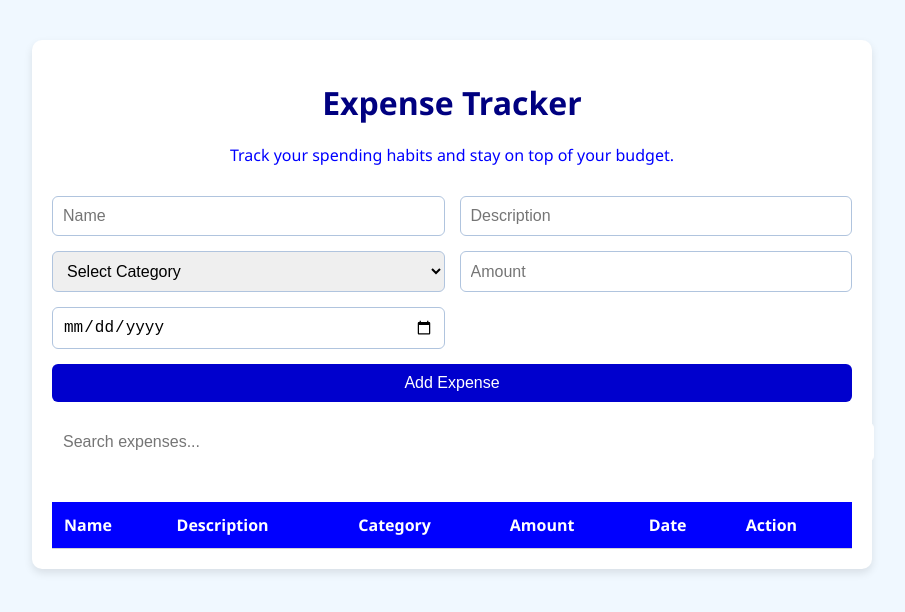
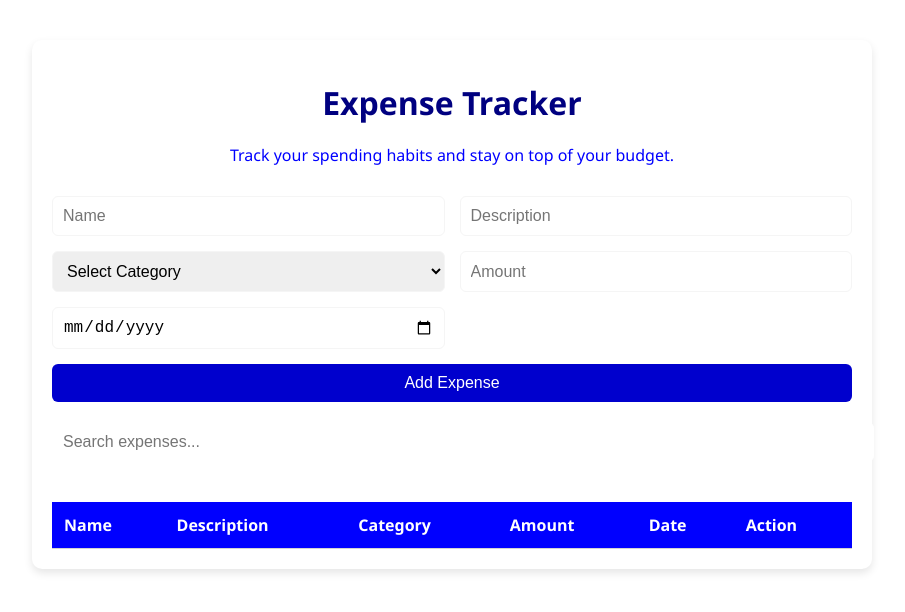
Before and after one commit to BILLADAMS-arch/expense-tracker, a React (Vite) app: page / in a window 1280 px wide. Shown: the top 612 px of the page, without its empty margins (188-1093 px from the left). Built offline with nearby package versions, Linux system fonts and the light colour scheme.

Commit message:
css colour updates

```diff
--- a/src/index.css
+++ b/src/index.css
@@ -3,8 +3,8 @@
 body {
   margin: 0;
   font-family: 'Segoe UI', Tahoma, Geneva, Verdana, sans-serif;
-  background-color: aliceblue;
-  color: dimgray;
+  background-color: white;
+  color: gray;
 }
 
 .app-container {
@@ -32,7 +32,7 @@ body {
 
 .form-input {
   padding: 10px;
-  border: 1px solid lightsteelblue;
+  border: 1px solid whitesmoke;
   border-radius: 6px;
   font-size: 1rem;
 }
```
